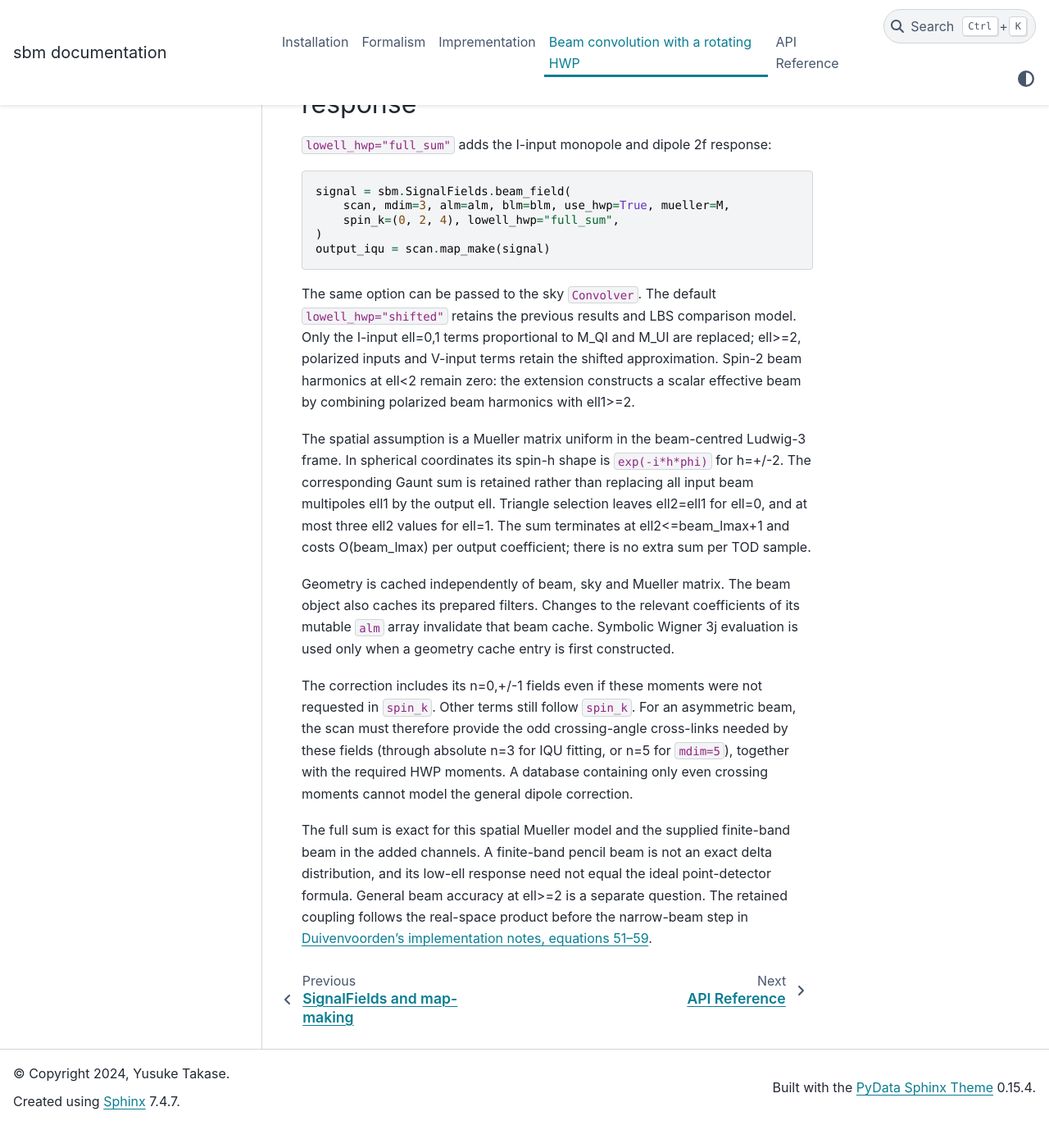
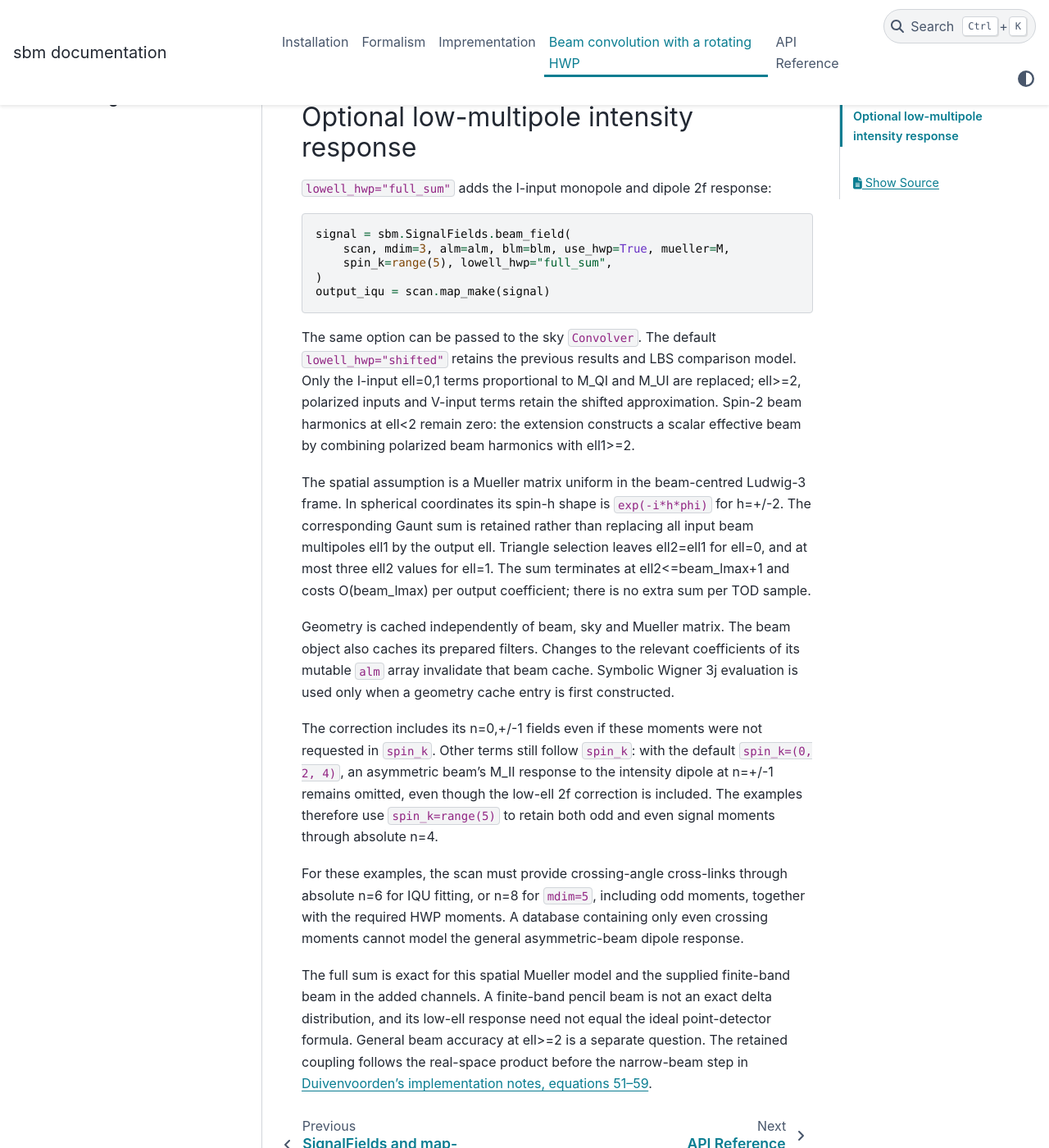
Before and after one commit to yusuke-takase/SBM, a Sphinx documentation site: the page built from docs/source/hwp_beam_convolution.rst, in a window 1280 px wide and 1400 px high, scrolled down 1907 px. Shown: the whole window at 82% size. Built offline with Sphinx 7.4.7 and the PyData theme 0.15.4, drawn with Linux system fonts in a browser that asks for light colours; before the commit the page ends 3279 px from its top, so only the background shows below that; some of the changed text lies outside the part shown.

Commit message:
Update low-ell HWP examples and documentation

```diff
--- a/docs/source/hwp_beam_convolution.rst
+++ b/docs/source/hwp_beam_convolution.rst
@@ -12,9 +12,9 @@
 full HEALPix m-major layout with TEB or TEBV components; missing V is zero.
 For example::
 
-    sky = sbm.Convolver(alm, nside, spin_k=(0, 2, 4),
+    sky = sbm.Convolver(alm, nside, spin_k=range(5),
                         use_hwp=True, mueller=M)
-    beam = sbm.Convolver(blm, nside, spin_k=(0, 2, 4), use_hwp=True)
+    beam = sbm.Convolver(blm, nside, spin_k=range(5), use_hwp=True)
     fields = sky * beam
     # fields[(n, h)] is the complete complex signal map F_{n,h}.
 
@@ -27,12 +27,14 @@
 
     signal = sbm.SignalFields.beam_field(
         scan, mdim=3, alm=alm, blm=blm,
-        use_hwp=True, mueller=M, spin_k=(0, 2, 4),
+        use_hwp=True, mueller=M, spin_k=range(5),
     )
     output_iqu = scan.map_make(signal)
 
 ``beam_field`` accepts general asymmetric beams. The original name
 ``elliptical_beam_field`` remains available as a compatibility alias.
+These examples retain both odd and even crossing moments through absolute
+n=4. Increase ``spin_k`` if the beam requires additional moments.
 
 For an ideal HWP and an axisymmetric co-polar beam the polarization is at
 ``(n, h) = (2, -4)`` and its conjugate. ``mdim=2`` fits polarization only,
@@ -76,7 +78,7 @@
 
     signal = sbm.SignalFields.beam_field(
         scan, mdim=3, alm=alm, blm=blm, use_hwp=True, mueller=M,
-        spin_k=(0, 2, 4), lowell_hwp="full_sum",
+        spin_k=range(5), lowell_hwp="full_sum",
     )
     output_iqu = scan.map_make(signal)
 
@@ -101,11 +103,16 @@
 evaluation is used only when a geometry cache entry is first constructed.
 
 The correction includes its n=0,+/-1 fields even if these moments were not
-requested in ``spin_k``. Other terms still follow ``spin_k``. For an asymmetric
-beam, the scan must therefore provide the odd crossing-angle cross-links
-needed by these fields (through absolute n=3 for IQU fitting, or n=5 for
-``mdim=5``), together with the required HWP moments. A database containing
-only even crossing moments cannot model the general dipole correction.
+requested in ``spin_k``. Other terms still follow ``spin_k``: with the default
+``spin_k=(0, 2, 4)``, an asymmetric beam's M_II response to the intensity dipole
+at n=+/-1 remains omitted, even though the low-ell 2f correction is included.
+The examples therefore use ``spin_k=range(5)`` to retain both odd and even
+signal moments through absolute n=4.
+
+For these examples, the scan must provide crossing-angle cross-links through
+absolute n=6 for IQU fitting, or n=8 for ``mdim=5``, including odd moments,
+together with the required HWP moments. A database containing only even
+crossing moments cannot model the general asymmetric-beam dipole response.
 
 The full sum is exact for this spatial Mueller model and the supplied
 finite-band beam in the added channels. A finite-band pencil beam is not an
```
Also changed, not shown: 2 other files.
